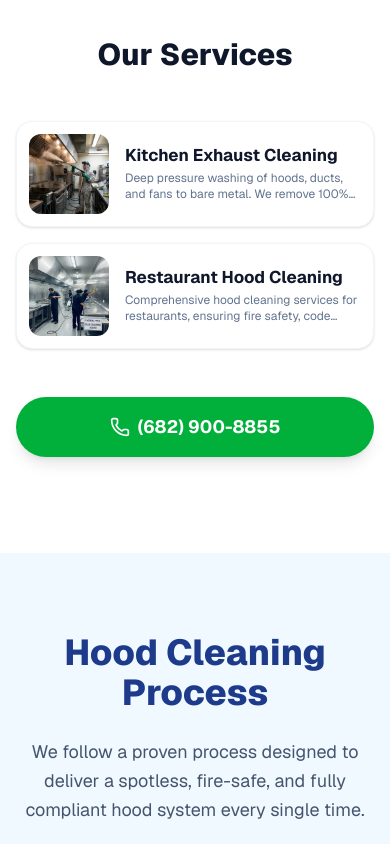
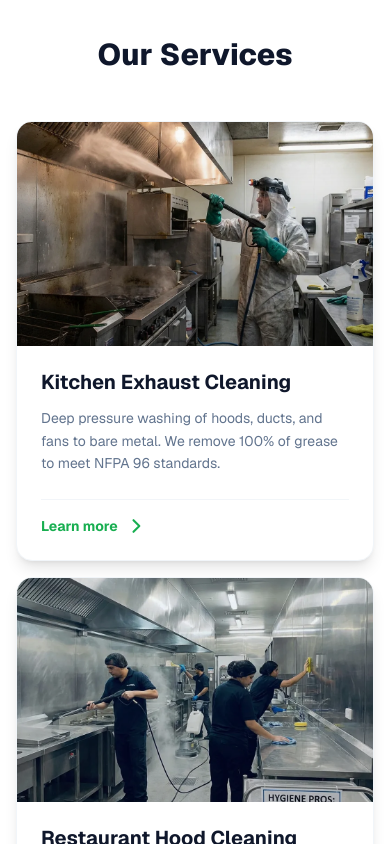
Before and after one commit to hassanma1016/GreaseGuardLanding, a Next.js app: page / in a window 390 px wide. Shown: the part 2460-3304 px from the top of the page. Built offline with nearby package versions, Linux system fonts and the light colour scheme.

Commit message:
chore: mobile redesign for Services section

```diff
--- a/src/components/Services.tsx
+++ b/src/components/Services.tsx
@@ -31,27 +31,34 @@ const Services = () => {
                     {services.map((service, index) => (
                         <div
                             key={index}
-                            className="group bg-white rounded-2xl overflow-hidden shadow-sm md:shadow-lg hover:shadow-md md:hover:shadow-2xl transition-all duration-300 border border-slate-100 flex md:block items-center md:items-stretch gap-4 md:gap-0 p-3 md:p-0"
+                            className="group bg-white rounded-2xl overflow-hidden shadow-lg hover:shadow-2xl transition-all duration-300 border border-slate-100 flex flex-col h-full"
                         >
-                            {/* Image Container - Inset Thumbnail on Mobile / Full width on Desktop */}
-                            <div className="relative w-20 h-20 sm:w-24 sm:h-24 md:w-full md:h-64 flex-shrink-0 overflow-hidden rounded-xl md:rounded-none bg-slate-100">
+                            {/* Image Container - Full width and properly proportioned on both Mobile and Desktop */}
+                            <div className="relative w-full h-56 sm:h-64 md:h-72 flex-shrink-0 overflow-hidden bg-slate-100">
                                 <Image
                                     src={service.image}
                                     alt={service.title}
                                     fill
-                                    className="object-cover group-hover:scale-105 md:group-hover:scale-110 transition-transform duration-500"
+                                    className="object-cover group-hover:scale-105 transition-transform duration-700"
                                 />
-                                <div className="hidden md:block absolute inset-0 bg-gradient-to-t from-black/60 to-transparent"></div>
+                                <div className="absolute inset-0 bg-gradient-to-t from-black/20 to-transparent mix-blend-multiply"></div>
                             </div>
 
                             {/* Content Container */}
-                            <div className="flex-1 min-w-0 md:p-8">
-                                <h3 className="text-[17px] sm:text-lg md:text-2xl font-bold text-slate-900 mb-1 md:mb-4 group-hover:text-green-600 transition-colors leading-tight">
+                            <div className="flex-1 flex flex-col p-6 sm:p-8 text-left">
+                                <h3 className="text-xl sm:text-2xl md:text-3xl font-bold text-slate-900 mb-3 group-hover:text-green-600 transition-colors leading-tight">
                                     {service.title}
                                 </h3>
-                                <p className="text-slate-500 text-xs sm:text-sm md:text-base leading-snug md:leading-relaxed line-clamp-2 md:line-clamp-none">
+                                <p className="text-slate-500 text-sm sm:text-base md:text-lg leading-relaxed mb-6">
                                     {service.description}
                                 </p>
+
+                                <div className="mt-auto pt-4 border-t border-slate-100 flex items-center text-green-600 font-bold text-sm sm:text-base opacity-90 group-hover:opacity-100 transition-opacity">
+                                    <span>Learn more</span>
+                                    <svg className="w-5 h-5 ml-2 group-hover:translate-x-1 transition-transform" fill="none" viewBox="0 0 24 24" stroke="currentColor">
+                                        <path strokeLinecap="round" strokeLinejoin="round" strokeWidth={2.5} d="M9 5l7 7-7 7" />
+                                    </svg>
+                                </div>
                             </div>
                         </div>
                     ))}
```
